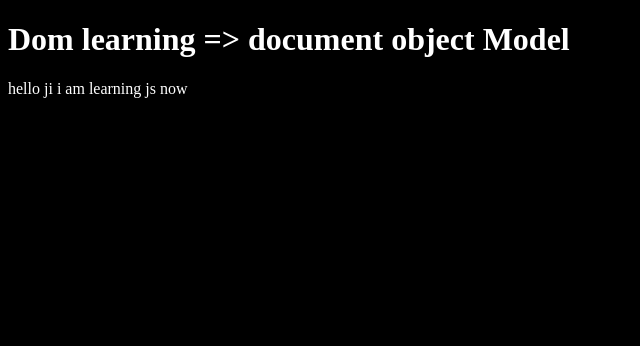
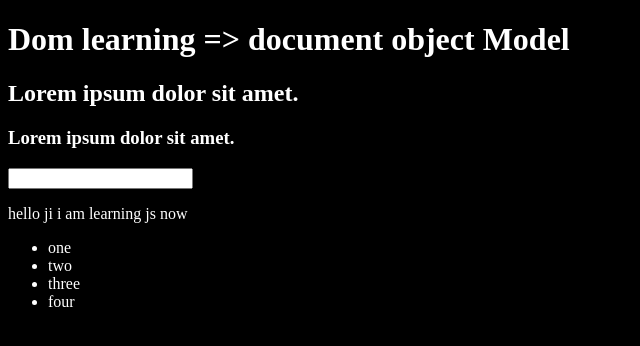
Before and after one commit to KiranLonkar06/js_codespace, a plain HTML site: page 06_dom/one.html in a window 1280 px wide. Shown: the whole page, without its empty margins (0-640 px from the left). Drawn offline with Linux system fonts and the light colour scheme.

Commit message:
dom manupulation

```diff
--- a/06_dom/one.html
+++ b/06_dom/one.html
@@ -5,18 +5,29 @@
 
     <title>Dom Learning</title>
     <style>
-        .bg-black{
-            background-color: black;
-            color:white;
-        }
+      .bg-black {
+        background-color: black;
+        color: white;
+      }
     </style>
   </head>
   <body class="bg-black">
-    <div >
+    <div>
       <h1 id="title" class="heading">
         Dom learning => document object Model
+        <span style="display: none">test text</span>
       </h1>
+      <h2>Lorem ipsum dolor sit amet.</h2>
+      <h3>Lorem ipsum dolor sit amet.</h3>
+      <input type="password" name="" />
       <p>hello ji i am learning js now</p>
+      <ul>
+        <li class="list-item">one</li>
+        <li class="list-item">two</li>
+        <li class="list-item">three</li>
+        <li class="list-item">four</li>
+
+      </ul>
     </div>
   </body>
 </html>
```
